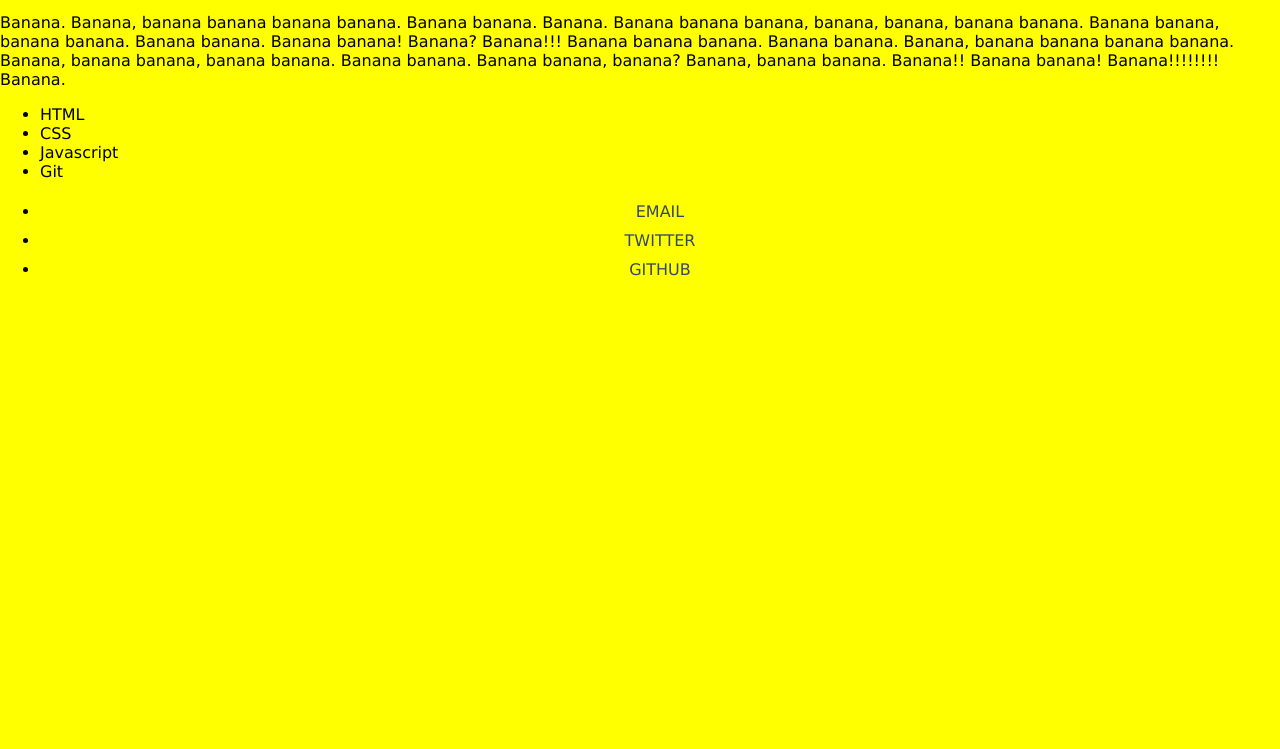
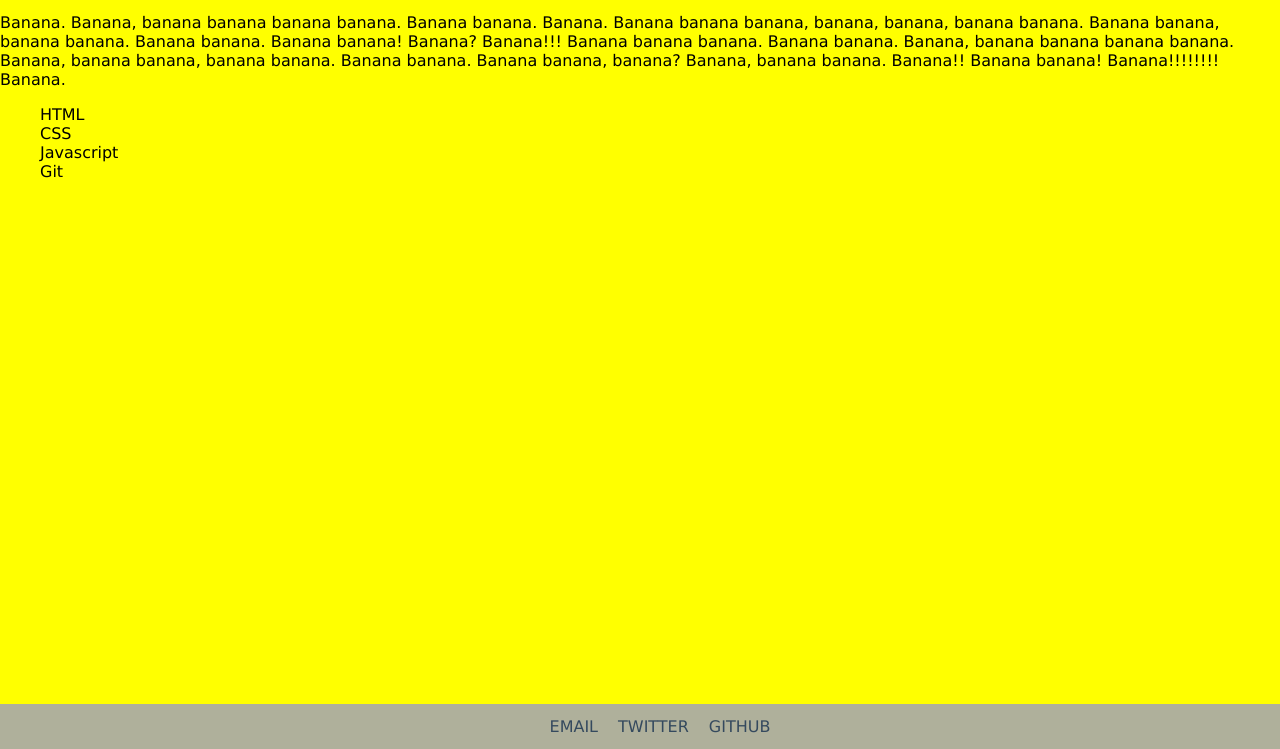
Before and after one commit to moffutt10/personal-bio-site, a plain HTML site: page index.html in a window 1280 px wide. Shown: the part 51-800 px from the top of the page. Drawn offline with Linux system fonts and the light colour scheme.

Commit message:
Almost finished with part 1

```diff
--- a/index.html
+++ b/index.html
@@ -40,12 +40,11 @@
   <!-- End Primary View -->
 
   <!-- Footer -->
-  <footer class="page-footer">
-    <!-- TODO: Fill in contact info here: Include things like email, LinkedIn, Twitter and GitHub links. -->
-    <ul>
-      <li><a href="#">Email</a></li>
-      <li><a href="#">Twitter</a></li>
-      <li><a href="#">Github</a></li>
+  <footer class="footer">
+    <ul class="footer-links">
+      <li><a href="mailto:marshalloffutt@gmail.com">Email</a></li>
+      <li><a href="https://twitter.com/maarrrrrsshall">Twitter</a></li>
+      <li><a href="https://github.com/moffutt10">Github</a></li>
     </ul>
   </footer>
   <!-- End Footer -->
--- a/main.css
+++ b/main.css
@@ -40,3 +40,29 @@ body {
 .nav-links a:hover {
     color: #718daa;
 }
+
+li {
+    list-style: none;
+}
+
+.footer {
+    display: flex;
+    flex-direction: row;
+    position: absolute;
+    justify-content: space-evenly;
+    bottom: 0;
+    width: 100%;
+    background-color: #afb09b;
+    color: #cfe9f6;
+    height: 45px;
+    align-items: center;
+}
+
+.footer-links {
+    display: flex;
+    flex-direction: row;
+}
+
+.footer-links a:hover {
+    color: #718daa;
+}
```
